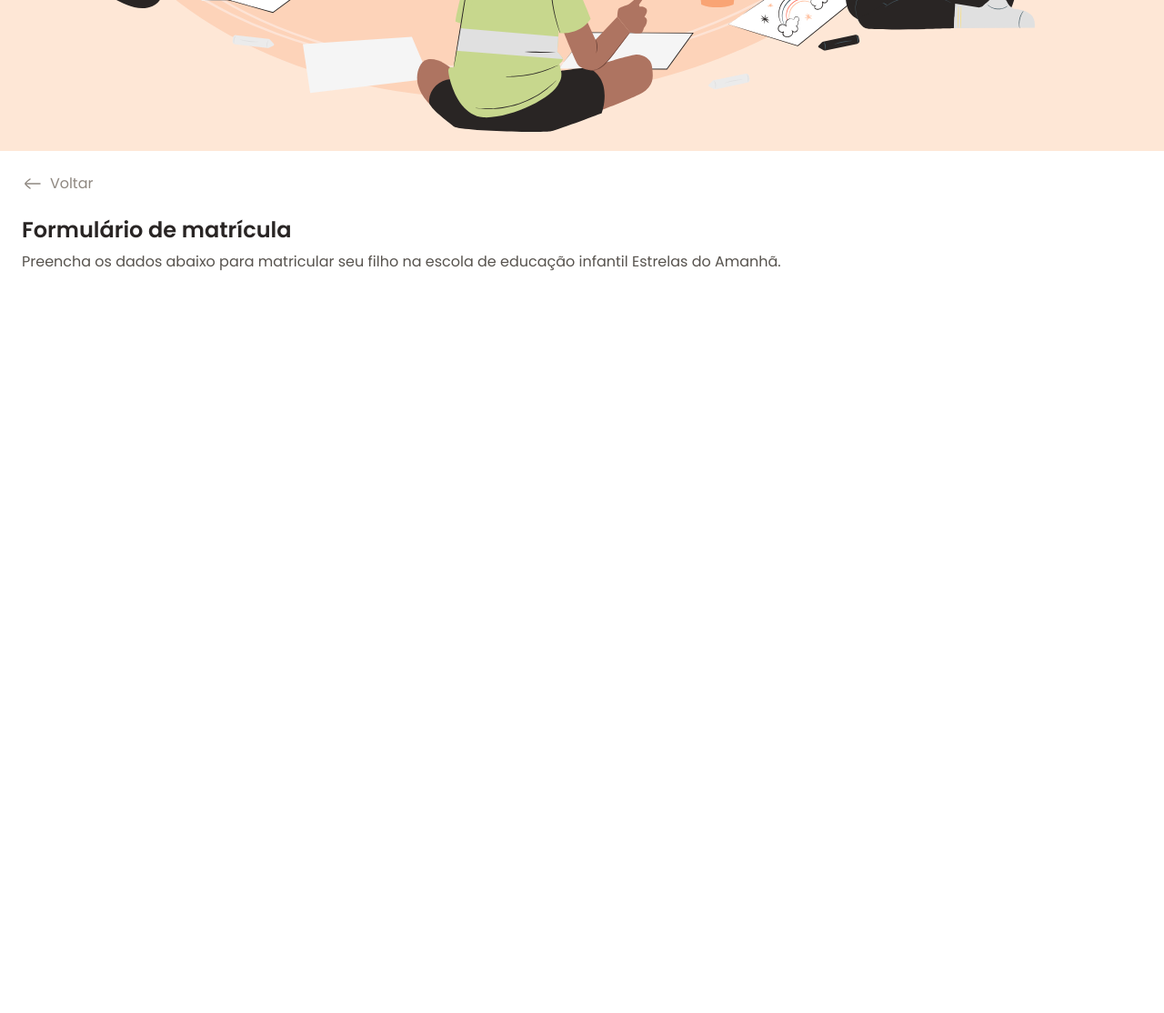
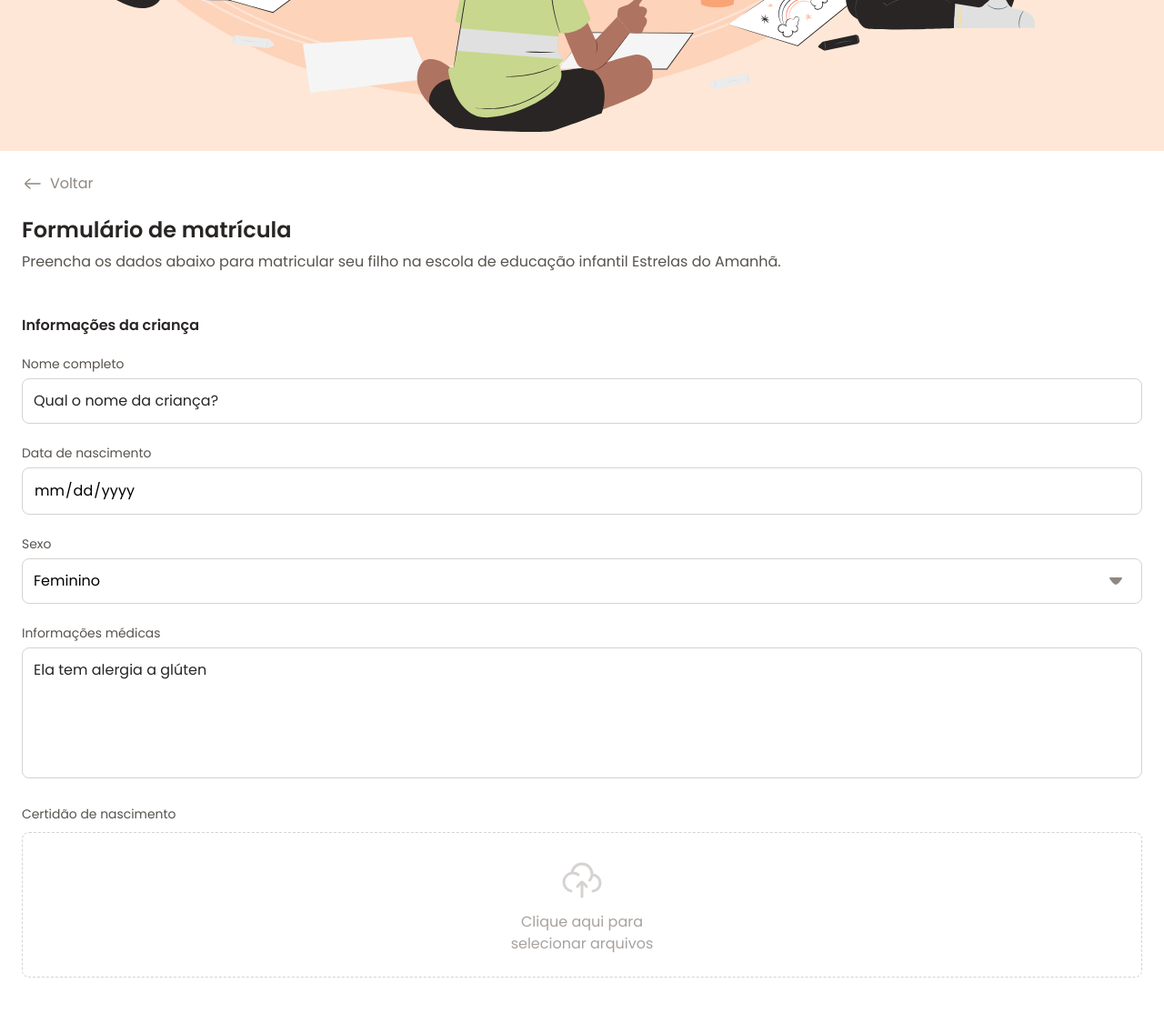
Before and after one commit to Deborah-Ferreira/estreladoamanha, a plain HTML site: page index.html in a window 1280 px wide. Shown: the part 834-1948 px from the top of the page at 91% size. Before the commit the page ends 1134 px from the top, so only its background shows below. Drawn offline with Linux system fonts and the light colour scheme.

Commit message:
Starting the form, creating .child-info

```diff
--- a/index.html
+++ b/index.html
@@ -20,6 +20,48 @@
             <h1>Formulário de matrícula</h1>
             <p>Preencha os dados abaixo para matricular seu filho na escola de educação infantil Estrelas do Amanhã.</p>
         </header>
+        <form method="post" enctype="multipart/form-data">
+            <fieldset class="child-info p py-lg">
+                <div>
+                    <legend>
+                        <h2>Informações da criança</h2>
+                    </legend>
+                </div>
+                <div>
+                    <div class="input-wrapper">
+                        <label for="fullname">Nome completo</label>
+                        <input id="fullname" name="fullname" type="text" placeholder="Qual o nome da criança?" pattern="[a-zA-Z\s]+">
+                        <span class="error">
+                            <img src="./assets/icons/circle-error.svg" alt="ícone círculo de mensagem de erro">
+                            <small>Error message</small>
+                        </span>
+                    </div>
+                    <div class="input-wrapper">
+                        <label for="birth">Data de nascimento</label>
+                        <input id="birth" name="birth" type="date">
+                    </div>
+                    <div class="select-wrapper">
+                        <label for="gender">Sexo</label>
+                        <select name="gender" id="gender">
+                            <option value="woman">Feminino</option>
+                            <option value="man">Masculino</option>
+                            <option value="na">Prefiro não responder</option>
+                        </select>
+                    </div>
+                    <div class="textarea-wrapper">
+                        <label for="medical-info">Informações médicas</label>
+                        <textarea id="medical-info" name="medical-info" placeholder="Ela tem alergia a glúten"></textarea>
+                    </div>
+                    <div class="file-wrapper">
+                            <label for="birth-file">Certidão de nascimento</label>
+                        <div class="file-inner" tabindex="0">
+                            <input type="file" id="birth-file"  name="birth-file">
+                            <span>Clique aqui para selecionar arquivos</span>
+                        </div>
+                    </div>
+                </div>
+            </fieldset>
+        </form>
     </div>
 </body>
 </html>
--- /dev/null
+++ b/styles/fields/droparea.css
@@ -0,0 +1,49 @@
+.disabled {
+    & label {
+        color: #8f8881bb;
+    }
+    & input:disabled {
+        background-color: var(--surface-disabled);
+    }
+    & input:disabled::placeholder {
+       color: var(--text-tertiary);
+    }
+}
+.error {
+    display: flex;
+    gap: 4px;
+    margin-top: 4px;
+    animation: error-shake 0.5s ease;
+    position: relative;
+    left: var(--left, 0);
+    & small {
+        display: inline;
+        color: var(--semantic-error);
+    }
+}
+[type="email"]:valid + .error {
+    display: none;
+}
+[type="text"]:valid + .error {
+   display: none;
+}
+@keyframes error-shake {
+    0% {
+        --left: -.62rem;
+    }
+    20% {
+        --left: .5rem;
+    }
+    40% {
+        --left: -.37rem;
+    }
+    60% {
+        --left: .25rem;
+    }
+    80% {
+        --left: -2px;
+    }
+    100% {
+        --left: 0;
+    }
+}
--- /dev/null
+++ b/styles/form.css
@@ -0,0 +1,12 @@
+fieldset {
+    border: none;
+}
+small {
+    display: flex;
+    margin-top: .25rem;
+    font-size: var(--fs-sm);
+    line-height: 140%;
+}
+label {
+    font-size: var(--fs-sm);
+}
--- a/styles/index.css
+++ b/styles/index.css
@@ -1,3 +1,6 @@
 @import url(global.css);
 @import url(utility.css);
 @import url(header.css);
+@import url(form.css);
+@import url(input.css);
+@import url(fields/droparea.css);
--- /dev/null
+++ b/styles/input.css
@@ -0,0 +1,88 @@
+input,
+select,
+textarea {
+    border: 1px solid var(--stroke-default);
+    width: 100%;
+    max-height: 100%;
+    margin-top: .25rem;
+    border-radius: .5rem;
+    padding: .75rem;
+}
+input::placeholder,
+textarea::placeholder {
+    color: var(--text-primary);
+}
+.input-wrapper,
+.select-wrapper,
+.textarea-wrapper,
+.file-wrapper {
+    margin-top: var(--py-md);
+}
+input:focus,
+select:focus,
+textarea:focus {
+    border: 2px solid var(--brand-mid);
+    outline: .25rem solid var(--surface-secondary);
+}
+[type="date"] {
+    position: relative;
+    &::-webkit-calendar-picker-indicator {
+        opacity: 0;
+        position: absolute;
+        height: 100%;
+        width: 100%;
+    }
+}
+select {
+    background: url(../assets/icons/arrow-down.svg) no-repeat calc(100% - 1rem);
+    appearance: none;
+}
+select:focus {
+    background: url(../assets/icons/arrow-top.svg) no-repeat calc(100% - 1rem);
+}
+textarea {
+    height: 9rem;
+    appearance: none;
+    resize: none;
+}
+.file-wrapper {
+    position: relative;
+    & [type="file"] {
+        opacity: 0;
+        outline: 4px solid var(--surface-secondary);
+        height: 10rem;
+        position: absolute;
+    }
+    & .file-inner {
+        margin-top: .5rem;
+        height: 10rem;
+        display: flex;
+        justify-content: center;
+        border: 1px dashed var(--stroke-default);
+        border-radius: .5rem;
+        background: url(../assets/icons/cloud-upload.svg) no-repeat center 1.75rem/3rem;
+        & span {
+            color: #a8a29e;
+            display: flex;
+            width: 11.25rem;
+            margin: 3.75rem auto;;
+            text-align: center;
+            margin: auto;
+            position: absolute;
+            top: 7.43rem;
+            pointer-events: none;
+        }
+    }
+    & .file-inner:hover {
+        border: 1px dashed var(--stroke-highlight);
+        background: url(../assets/icons/cloud-upload-hover.svg) no-repeat center 1.75rem/3rem;
+        background-color: var(--surface-secondary);
+    }
+    & .file-inner:focus, .file-inner:active {
+        border: 2px solid var(--brand-mid);
+        outline: 4px solid var(--surface-secondary);
+    }
+}
+input[type="number"]::-webkit-inner-spin-button  {
+    -webkit-appearance: none;
+}
```
